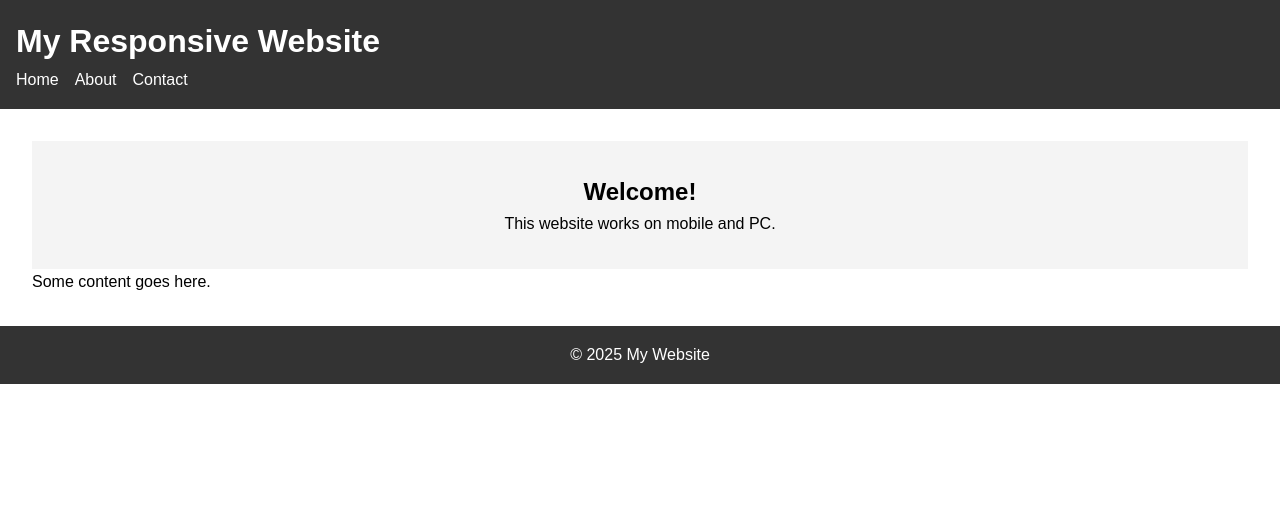
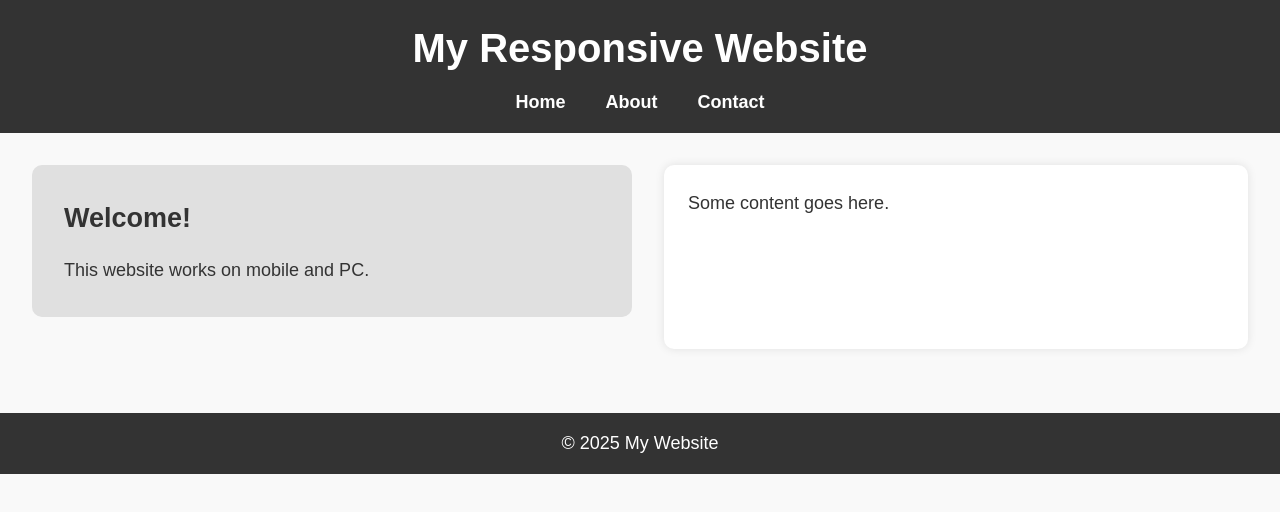
Before and after one commit to Dark-Compiler/-, a plain HTML site: page index.html in a window 1280 px wide. Drawn offline with Linux system fonts and the light colour scheme.

Commit message:
Update style.css

```diff
--- a/style.css
+++ b/style.css
@@ -1,49 +1,133 @@
-/* Reset some default styles */
+/* ---------------------------
+   RESET DEFAULT STYLES
+--------------------------- */
 * {
     margin: 0;
     padding: 0;
     box-sizing: border-box;
 }
 
-/* Body styles */
 body {
     font-family: Arial, sans-serif;
     line-height: 1.6;
+    background-color: #f9f9f9;
+    color: #333;
 }
 
-/* Header styles */
+/* ---------------------------
+   HEADER
+--------------------------- */
 header {
     background-color: #333;
     color: white;
     padding: 1rem;
 }
 
+header h1 {
+    text-align: center;
+    margin-bottom: 0.5rem;
+}
+
 header nav ul {
+    list-style: none;
     display: flex;
-    list-style: none;
-    gap: 1rem;
+    flex-direction: column; /* mobile-first */
+    gap: 0.5rem;
+    align-items: center;
+    padding: 0;
 }
 
 header nav a {
     color: white;
     text-decoration: none;
+    font-weight: bold;
+    padding: 0.5rem 1rem;
+    border-radius: 5px;
+    transition: background-color 0.3s;
 }
 
-/* Main content */
+header nav a:hover {
+    background-color: #555;
+}
+
+/* ---------------------------
+   MAIN CONTENT
+--------------------------- */
 main {
     padding: 2rem;
 }
 
+/* Hero section */
 .hero {
-    background-color: #f4f4f4;
+    background-color: #e0e0e0;
     padding: 2rem;
     text-align: center;
+    border-radius: 10px;
+    margin-bottom: 2rem;
 }
 
-/* Footer */
+.hero h2 {
+    margin-bottom: 1rem;
+}
+
+/* Content section */
+.content {
+    background-color: #fff;
+    padding: 1.5rem;
+    border-radius: 10px;
+    box-shadow: 0 0 10px rgba(0,0,0,0.1);
+}
+
+/* ---------------------------
+   FOOTER
+--------------------------- */
 footer {
     background-color: #333;
     color: white;
     text-align: center;
     padding: 1rem;
+    margin-top: 2rem;
 }
+
+/* ---------------------------
+   IMAGES
+--------------------------- */
+img {
+    max-width: 100%;
+    height: auto;
+    display: block;
+    margin: 0 auto;
+}
+
+/* ---------------------------
+   MEDIA QUERIES FOR PC
+--------------------------- */
+@media (min-width: 768px) {
+    header nav ul {
+        flex-direction: row; /* horizontal menu */
+        justify-content: center;
+    }
+
+    .hero {
+        text-align: left;
+    }
+
+    main {
+        display: flex;
+        gap: 2rem;
+    }
+
+    .hero, .content {
+        flex: 1;
+    }
+}
+
+@media (min-width: 1200px) {
+    body {
+        font-size: 18px;
+    }
+
+    header h1 {
+        font-size: 2.5rem;
+    }
+}
```
